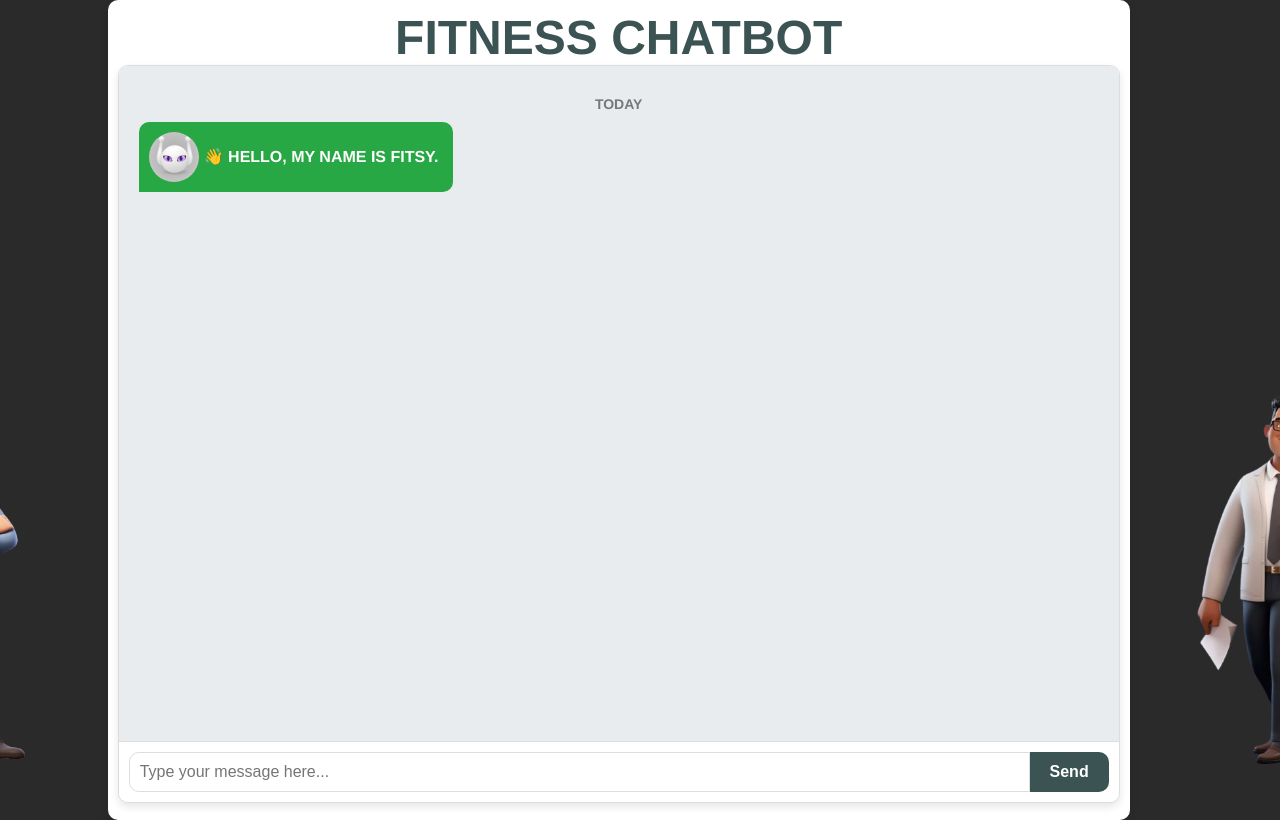
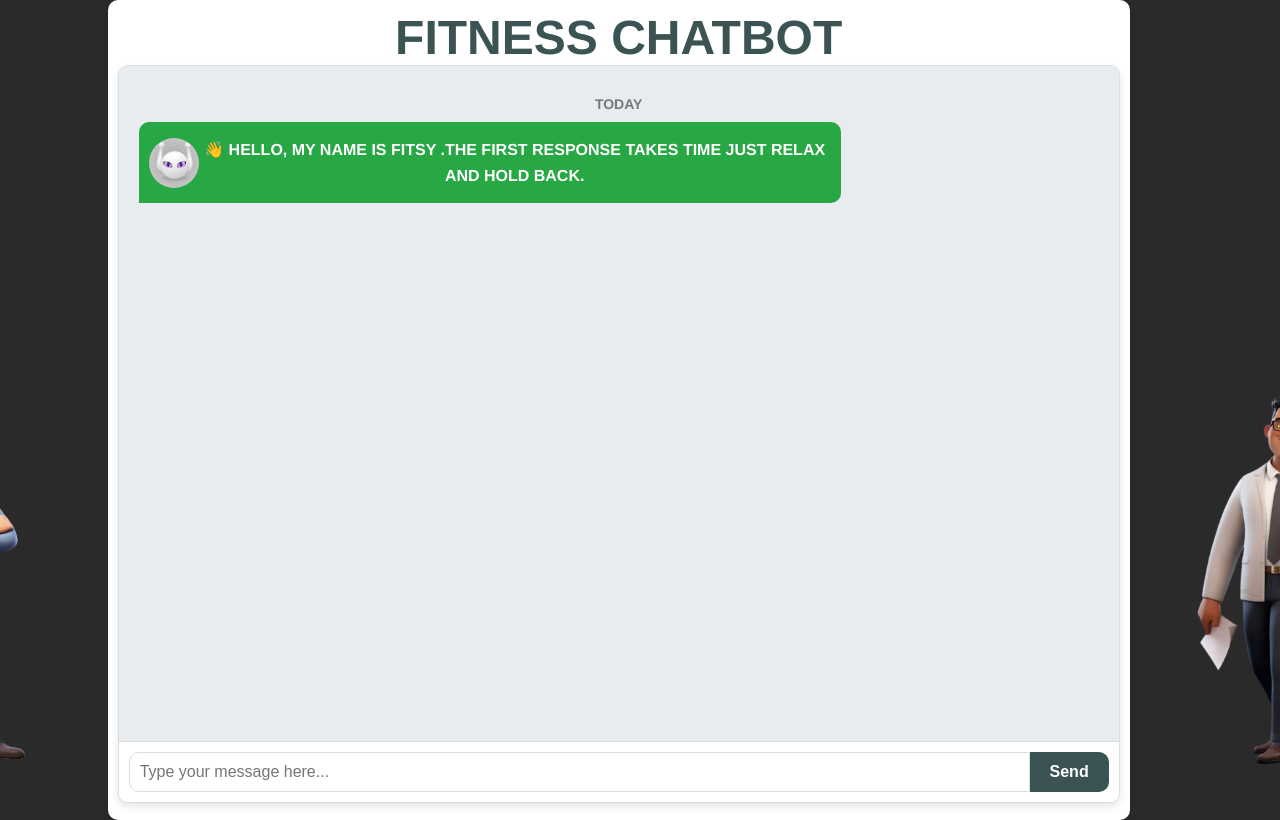
Before and after one commit to kushagramutreja05/fitnessbot, a plain HTML site: page frontend/index.html in a window 1280 px wide. Shown: the top 820 px of the page. Drawn offline with Linux system fonts and the light colour scheme.

Commit message:
initial message added

```diff
--- a/frontend/index.html
+++ b/frontend/index.html
@@ -265,7 +265,7 @@
             dateLabel.innerText = 'Today';
             messagesDiv.appendChild(dateLabel);
 
-            displayMessage("👋 Hello, my name is FITSY.", 'bot');
+            displayMessage("👋 Hello, my name is FITSY .The First response takes time just relax and Hold back.", 'bot');
         }
 
         // Event listener for the send button
```
Also changed, not shown: 4 other files.
